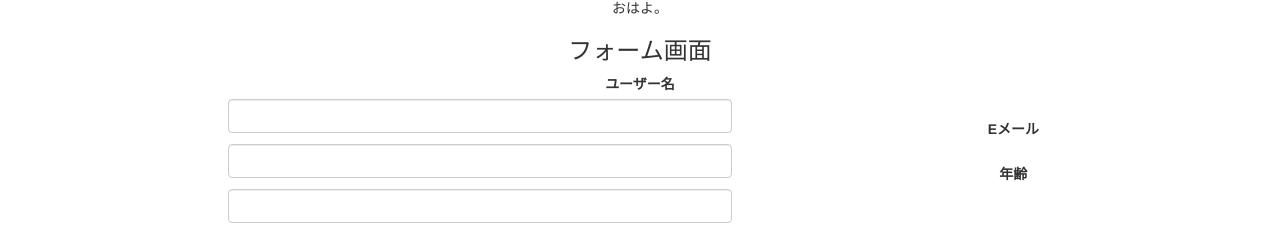
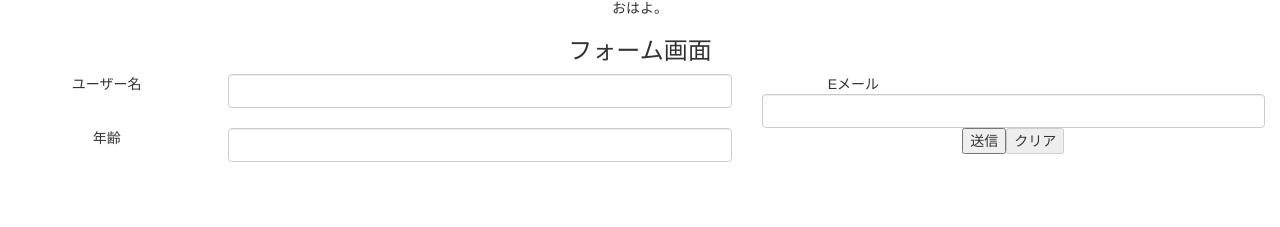
Before and after one commit to Onepiece2424/react-credit-, a React (Create React App) app: page / in a window 1280 px wide. Shown: the part 256-483 px from the top of the page. Built offline with nearby package versions, Linux system fonts and the light colour scheme.

Commit message:
CSSの削除

```diff
--- a/src/App.css
+++ b/src/App.css
@@ -1,38 +1,3 @@
 .App {
   text-align: center;
 }
-
-.App-logo {
-  height: 40vmin;
-  pointer-events: none;
-}
-
-@media (prefers-reduced-motion: no-preference) {
-  .App-logo {
-    animation: App-logo-spin infinite 20s linear;
-  }
-}
-
-.App-header {
-  background-color: #282c34;
-  min-height: 100vh;
-  display: flex;
-  flex-direction: column;
-  align-items: center;
-  justify-content: center;
-  font-size: calc(10px + 2vmin);
-  color: white;
-}
-
-.App-link {
-  color: #61dafb;
-}
-
-@keyframes App-logo-spin {
-  from {
-    transform: rotate(0deg);
-  }
-  to {
-    transform: rotate(360deg);
-  }
-}
--- a/src/components/MyForm.jsx
+++ b/src/components/MyForm.jsx
@@ -21,25 +21,14 @@ const aol = value =>
   'Really? You still use AOL for your email?' : undefined
 
 const MyForm = props => {
+
   const { handleSubmit, pristine, reset, submitting } = props;
+
   return (
     <form onSubmit={handleSubmit}>
-      <div>
-        <label>ユーザー名</label>
-        <Field name="username" type="text" component={renderField} validate={[ required, maxLength15 ]} />
-      </div>
-      <br></br>
-      <div>
-        <label>Eメール</label>
-        <Field name="email" type="email" component={renderField} validate={email} warn={aol} />
-      </div>
-      <br></br>
-      <div>
-        <label>年齢</label>
-        <Field name="age" type="number" component={renderField} validate={[ required, number, minValue18 ]} warn={tooOld} />
-      </div>
-      <br></br>
-      <br></br>
+      <Field name="username" type="text" label="ユーザー名" component={renderField} validate={[ required, maxLength15 ]} />
+      <Field name="email" type="email" label="Eメール" component={renderField} validate={email} warn={aol} />
+      <Field name="age" type="number" label="年齢" component={renderField} validate={[ required, number, minValue18 ]} warn={tooOld} />
       <div>
         <button type="submit" disabled={submitting}>送信</button>
         <button type="button" disabled={pristine || submitting} onClick={reset}>クリア</button>
```
